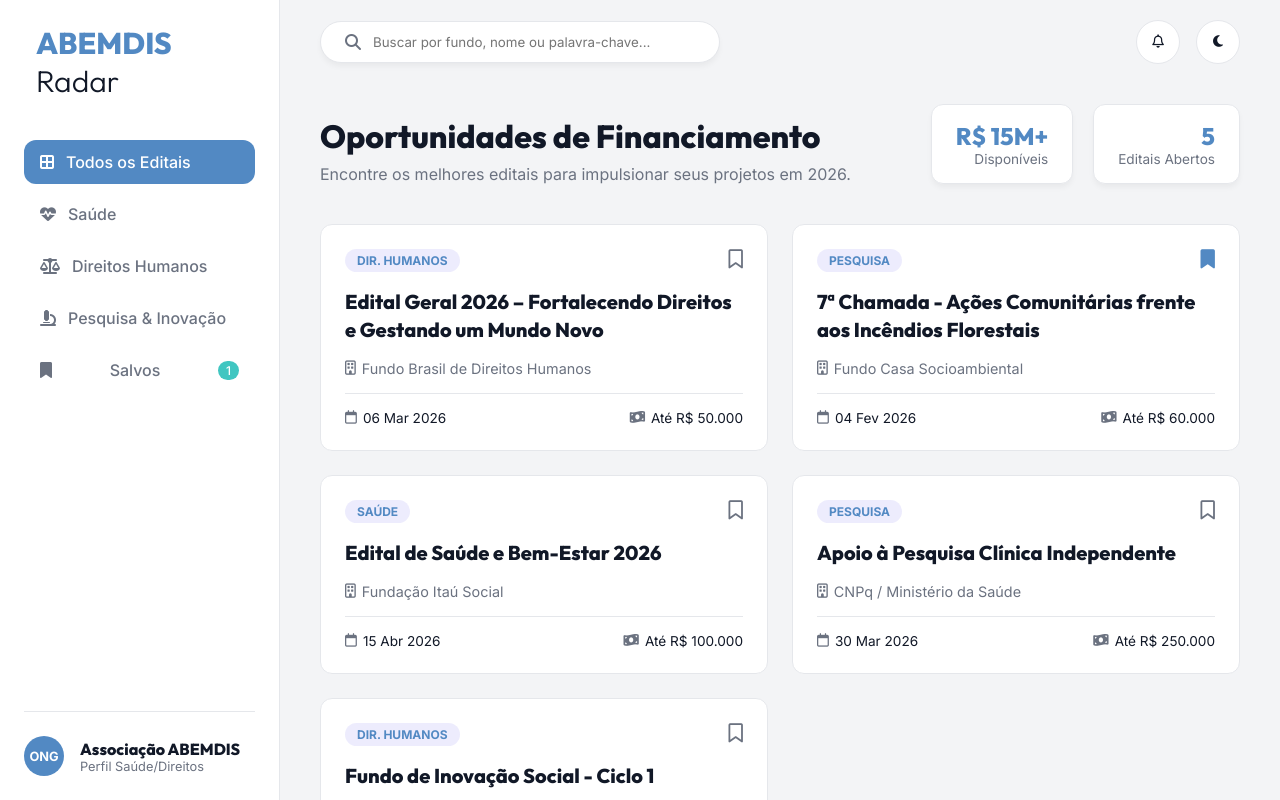
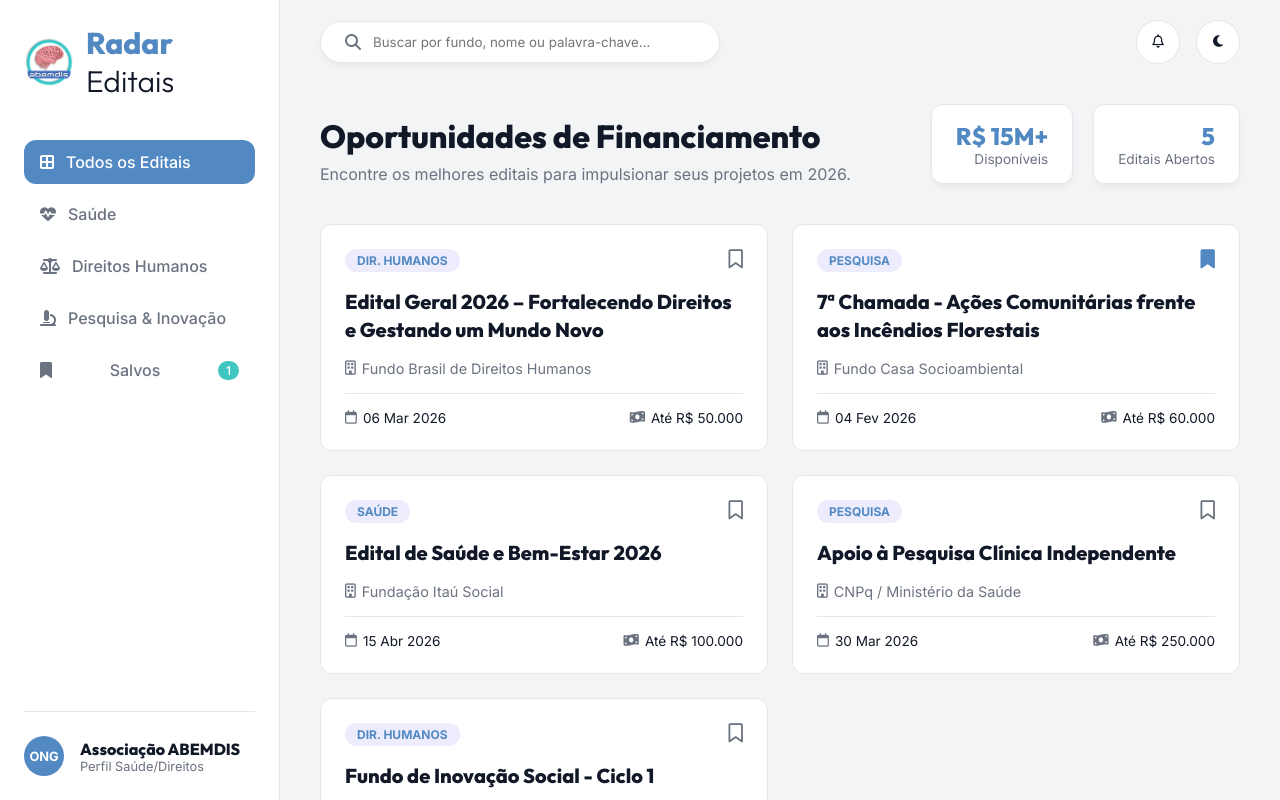
Before and after one commit to drajuliananoharm/abemdisradar, a plain HTML site: page index.html in a window 1280 px wide. Drawn offline with Linux system fonts and the light colour scheme.

Commit message:
Add files via upload

```diff
--- a/index.html
+++ b/index.html
@@ -1,20 +1,25 @@
 <!DOCTYPE html>
 <html lang="pt-BR">
+
 <head>
     <meta charset="UTF-8">
     <meta name="viewport" content="width=device-width, initial-scale=1.0">
     <title>Radar de Editais ABEMDIS</title>
     <link rel="stylesheet" href="styles.css">
-    <link href="https://fonts.googleapis.com/css2?family=Outfit:wght@300;400;600;800&family=Inter:wght@400;500;700&display=swap" rel="stylesheet">
+    <link
+        href="https://fonts.googleapis.com/css2?family=Outfit:wght@300;400;600;800&family=Inter:wght@400;500;700&display=swap"
+        rel="stylesheet">
     <link rel="stylesheet" href="https://cdnjs.cloudflare.com/ajax/libs/font-awesome/6.4.0/css/all.min.css">
 </head>
+
 <body>
     <div class="app-container">
         <!-- Sidebar -->
         <aside class="sidebar">
             <div class="logo-container">
-                <i class="fa-solid fa-radar fa-beat"></i>
-                <h2>ABEMDIS <span>Radar</span></h2>
+                <img src="logoabemdis.jpeg" alt="Logotipo ABEMDIS" id="main-logo"
+                    style="width: 50px; height: 50px; border-radius: 50%; object-fit: cover;">
+                <h2>Radar <span>Editais</span></h2>
             </div>
 
             <nav class="main-nav">
@@ -23,7 +28,8 @@
                     <li data-filter="saude"><i class="fa-solid fa-heart-pulse"></i> Saúde</li>
                     <li data-filter="direitos"><i class="fa-solid fa-scale-balanced"></i> Direitos Humanos</li>
                     <li data-filter="pesquisa"><i class="fa-solid fa-microscope"></i> Pesquisa & Inovação</li>
-                    <li data-filter="saved" class="saved-filter"><i class="fa-solid fa-bookmark"></i> Salvos<span id="saved-count" class="badge">0</span></li>
+                    <li data-filter="saved" class="saved-filter"><i class="fa-solid fa-bookmark"></i> Salvos<span
+                            id="saved-count" class="badge">0</span></li>
                 </ul>
             </nav>
 
@@ -85,4 +91,5 @@
 
     <script src="app.js"></script>
 </body>
+
 </html>
```
